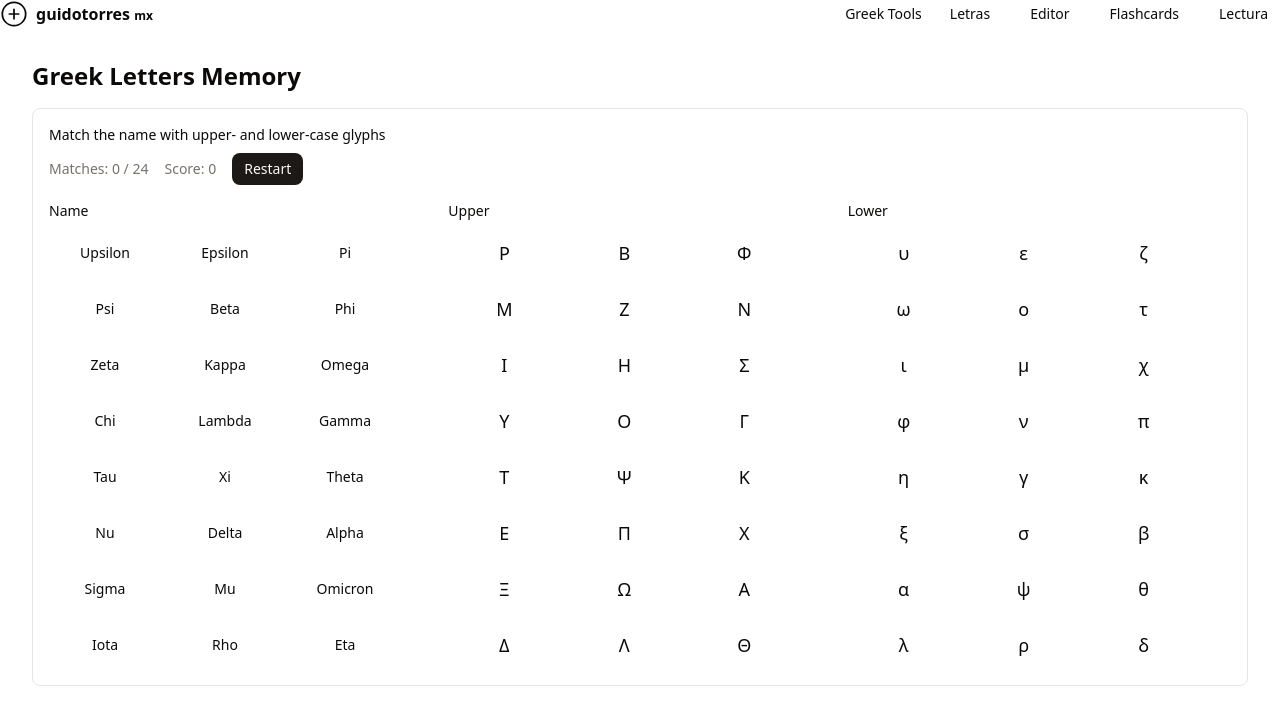
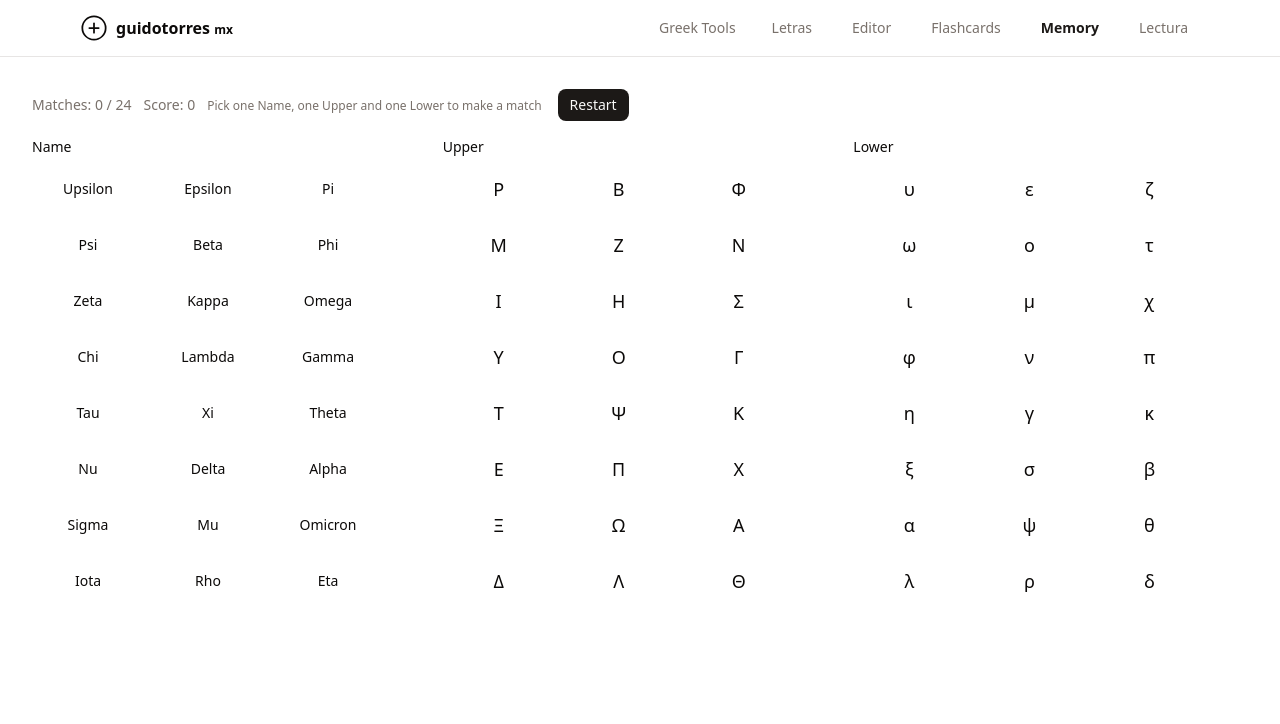
Before and after one commit to guidotorresmx/ancient-greek-tools, a Next.js app: page /memory in a window 1280 px wide. Shown: the top 724 px of the page. Built offline with nearby package versions, Linux system fonts and the light colour scheme.

Commit message:
style improving

```diff
--- a/src/app/memory/page.tsx
+++ b/src/app/memory/page.tsx
@@ -8,10 +8,7 @@ export const metadata = {
 export default function Page() {
   return (
     <div>
-      <h1 className="mb-4 text-2xl font-semibold">Greek Letters Memory</h1>
-      <Card title="Match the name with upper- and lower-case glyphs">
-        <MemoryGame />
-      </Card>
+      <MemoryGame />
     </div>
   );
 }
--- a/src/components/ui/memory-game.tsx
+++ b/src/components/ui/memory-game.tsx
@@ -9,6 +9,7 @@ type Card = {
   id: string;
   keyId: number;
   kind: "name" | "upper" | "lower";
+
   content: string;
   revealed?: boolean;
   matched?: boolean;
@@ -164,10 +165,15 @@ export function MemoryGame() {
   return (
     <div>
       <div className={STATS_CLASS}>
-        <div>
-          {t("matches", { matched: matchedCount, total: GREEK.length })}
+        <div className="flex items-baseline gap-3">
+          <div className="font-medium">
+            {t("matches", { matched: matchedCount, total: GREEK.length })}
+          </div>
+          <div className="font-medium">{t("score", { score })}</div>
+          <div className="text-xs text-muted-foreground">
+            {t("instructions")}
+          </div>
         </div>
-        <div>{t("score", { score })}</div>
         <Button onClick={reset} variant="default" size="sm">
           {t("restart")}
         </Button>
--- a/src/components/ui/navbar.tsx
+++ b/src/components/ui/navbar.tsx
@@ -18,9 +18,9 @@ export function Navbar() {
   }
 
   return (
-    <header>
-      <nav>
-        <div className="flex items-center justify-between">
+    <header className="border-b">
+      <nav className="max-w-6xl mx-auto px-4">
+        <div className="flex items-center justify-between h-14">
           <div className="flex items-center gap-3">
             <Link href="/" className="flex items-center gap-2">
               <svg
@@ -59,63 +59,32 @@ export function Navbar() {
           </div>
 
           <div className="flex items-center gap-4">
-            <div className="text-sm font-medium">Greek Tools</div>
+            <div className="text-sm font-medium text-muted-foreground mr-2">
+              Greek Tools
+            </div>
 
-            <NavigationMenuItem>
-              <NavigationMenuLink
-                href="/letras"
-                aria-current={isActive("/letras") ? "page" : undefined}
-                className={
-                  isActive("/letras")
-                    ? navigationMenuTriggerStyle("font-semibold")
-                    : undefined
-                }
-              >
-                Letras
-              </NavigationMenuLink>
-            </NavigationMenuItem>
-
-            <NavigationMenuItem>
-              <NavigationMenuLink
-                href="/editor"
-                aria-current={isActive("/editor") ? "page" : undefined}
-                className={
-                  isActive("/editor")
-                    ? navigationMenuTriggerStyle("font-semibold")
-                    : undefined
-                }
-              >
-                Editor
-              </NavigationMenuLink>
-            </NavigationMenuItem>
-
-            <NavigationMenuItem>
-              <NavigationMenuLink
-                href="/flashcards"
-                aria-current={isActive("/flashcards") ? "page" : undefined}
-                className={
-                  isActive("/flashcards")
-                    ? navigationMenuTriggerStyle("font-semibold")
-                    : undefined
-                }
-              >
-                Flashcards
-              </NavigationMenuLink>
-            </NavigationMenuItem>
-
-            <NavigationMenuItem>
-              <NavigationMenuLink
-                href="/lectura"
-                aria-current={isActive("/lectura") ? "page" : undefined}
-                className={
-                  isActive("/lectura")
-                    ? navigationMenuTriggerStyle("font-semibold")
-                    : undefined
-                }
-              >
-                Lectura
-              </NavigationMenuLink>
-            </NavigationMenuItem>
+            {/* Single-level nav items mapped from an array for consistency */}
+            {[
+              { href: "/letras", label: "Letras" },
+              { href: "/editor", label: "Editor" },
+              { href: "/flashcards", label: "Flashcards" },
+              { href: "/memory", label: "Memory" },
+              { href: "/lectura", label: "Lectura" },
+            ].map((item) => (
+              <NavigationMenuItem key={item.href}>
+                <NavigationMenuLink
+                  href={item.href}
+                  aria-current={isActive(item.href) ? "page" : undefined}
+                  className={navigationMenuTriggerStyle(
+                    isActive(item.href)
+                      ? "font-semibold text-primary"
+                      : "text-muted-foreground",
+                  )}
+                >
+                  {item.label}
+                </NavigationMenuLink>
+              </NavigationMenuItem>
+            ))}
           </div>
         </div>
       </nav>
--- a/src/locales/en.json
+++ b/src/locales/en.json
@@ -7,6 +7,7 @@
     },
     "matches": "Matches: {matched} / {total}",
     "score": "Score: {score}",
-    "restart": "Restart"
+    "restart": "Restart",
+    "instructions": "Pick one Name, one Upper and one Lower to make a match"
   }
 }
```
